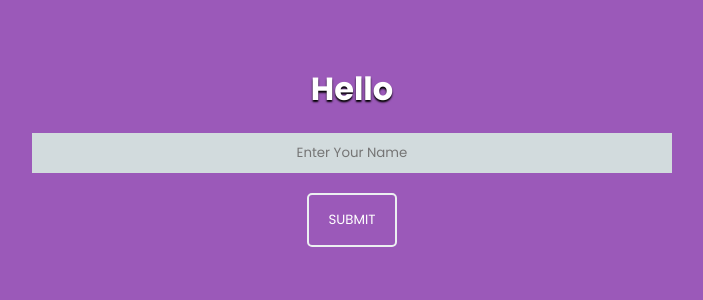
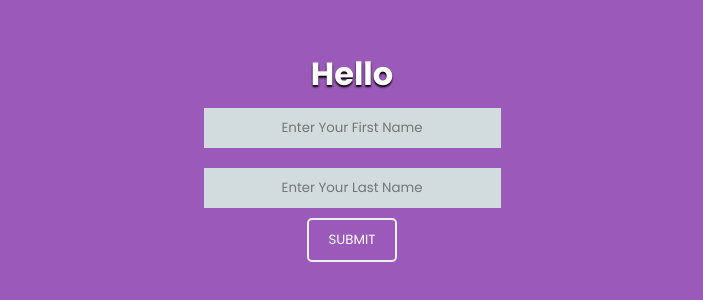
Before and after one commit to AmirAliLiaqat/react-app, a React (Create React App) app: page / in a window 1280 px wide. Shown: the part 244-544 px from the top of the page, without its empty margins (288-991 px from the left). Built offline with nearby package versions, Linux system fonts and the light colour scheme; a web font is replaced by a local one.

Commit message:
Creating form with two input fields...

```diff
--- a/src/App.js
+++ b/src/App.js
@@ -2,21 +2,35 @@ import React, { useState } from "react";
 
 const App = () => {
     const [name, setName] = useState();
+    const [lastName, setLastlName] = useState();
     const [fullName, setFullName] = useState();
+    const [newLastName, setNewLastlName] = useState();
+
     const inputEvent = (event) => {
-        // console.log();
-        setName(event.target.value)
+        setName(event.target.value);
     }
-    const changeText = () => {
+
+    const inputEventTwo = (event) => {
+        setLastlName(event.target.value);
+    }
+
+    const onSubmit = (e) => {
+        e.preventDefault();
         setFullName(name);
+        setNewLastlName(lastName);
     }
 
     return(
         <>
-            <div>
-                <h1>Hello {fullName}</h1>
-                <input type="text" onChange={inputEvent} value={name} placeholder="Enter Your Name"></input>
-                <button onClick={changeText}>Submit</button>
+            <div className="main_div">
+                <form onSubmit={onSubmit}>
+                    <div>
+                        <h1>Hello {fullName} {newLastName}</h1>
+                        <input type="text" onChange={inputEvent} value={name} placeholder="Enter Your First Name"></input>
+                        <input type="text" onChange={inputEventTwo} value={lastName} placeholder="Enter Your Last Name"></input>
+                        <button type="submit">Submit</button>
+                    </div>
+                </form>
             </div>
         </>
     );
--- a/src/index.css
+++ b/src/index.css
@@ -24,16 +24,15 @@ h1{
 }
 
 input{
-    width: 50%;
     padding: 10px 20px;
     border: none;
     outline: none;
-    margin: 20px 0;
+    margin: 10px 0;
     text-align: center;
 }
 
 button{
-    padding: 15px 20px;
+    padding: 10px 20px;
     color: white;
     background: #9b59b9;
     border: 2px solid #ecf0f1;
```
